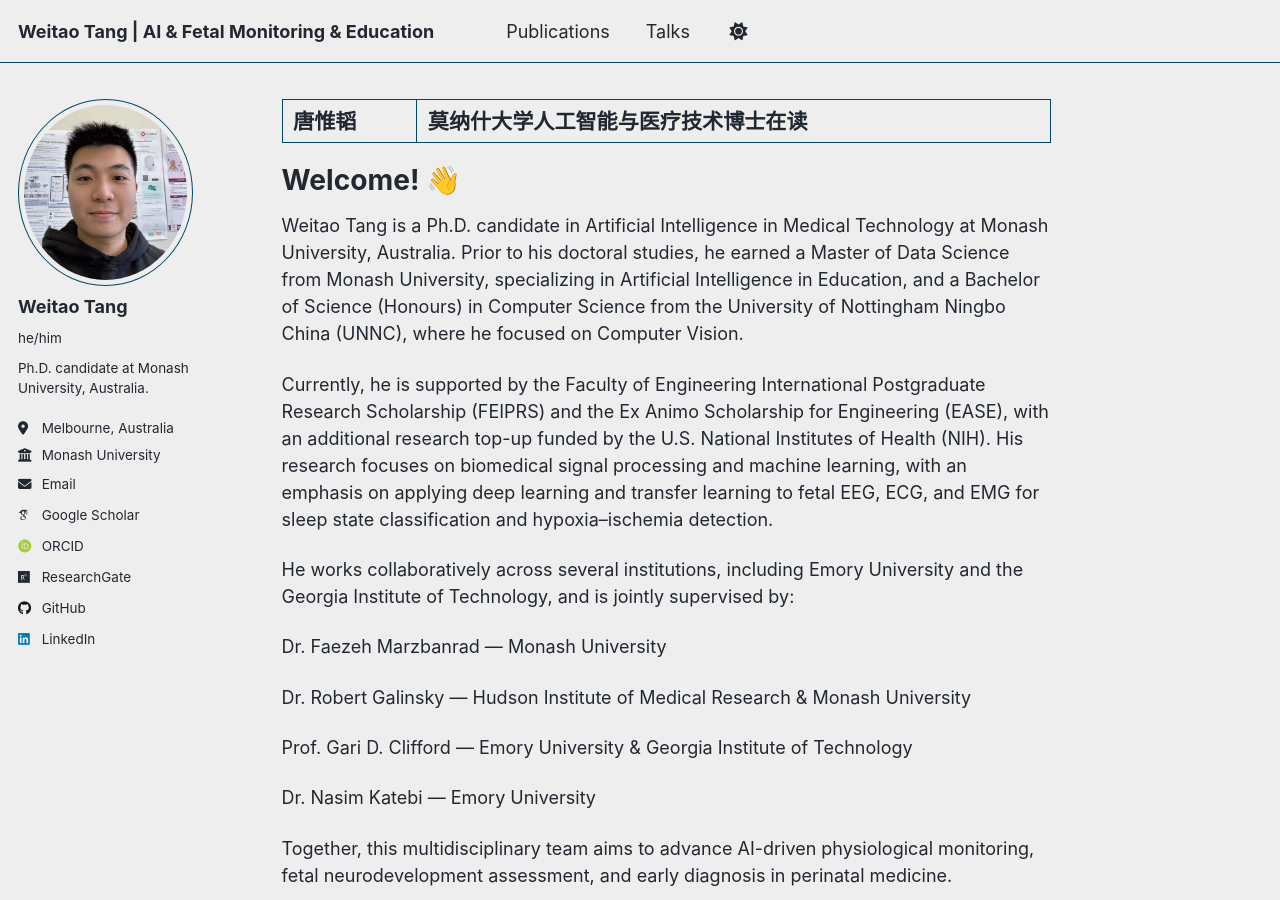
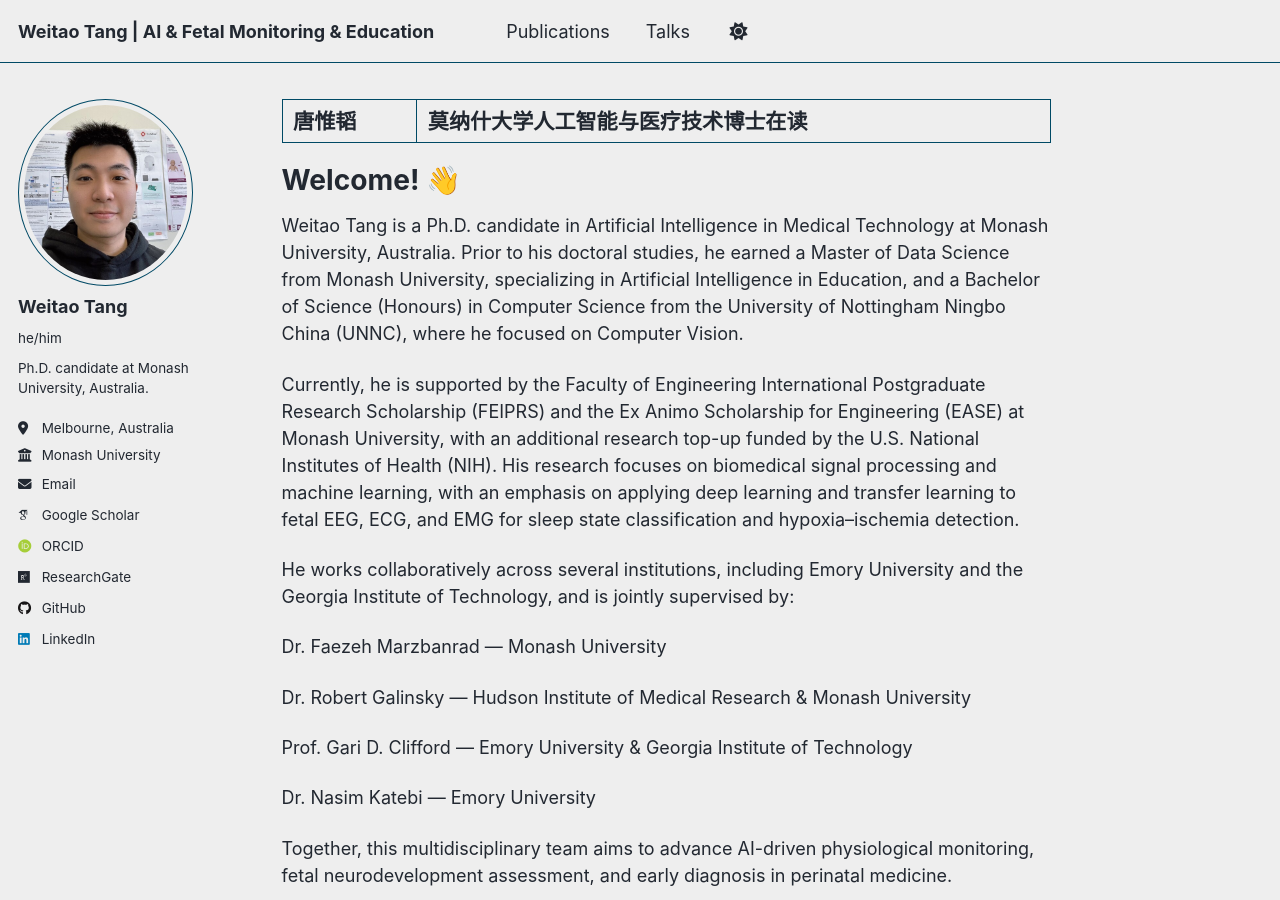
Before and after one commit to WeitaoTang-GitHub/WeitaoTang-GitHub.github.io, a Jekyll site: the page built from _pages/about.md, in a window 1280 px wide and 900 px high. Built offline with Jekyll 4.4.1, drawn with Linux system fonts in a browser that asks for light colours; some web fonts are replaced.

Commit message:
Update about.md

```diff
--- a/_pages/about.md
+++ b/_pages/about.md
@@ -11,7 +11,7 @@ Welcome! 👋
 ======
 Weitao Tang is a Ph.D. candidate in Artificial Intelligence in Medical Technology at Monash University, Australia. Prior to his doctoral studies, he earned a Master of Data Science from Monash University, specializing in Artificial Intelligence in Education, and a Bachelor of Science (Honours) in Computer Science from the University of Nottingham Ningbo China (UNNC), where he focused on Computer Vision.
 
-Currently, he is supported by the Faculty of Engineering International Postgraduate Research Scholarship (FEIPRS) and the Ex Animo Scholarship for Engineering (EASE), with an additional research top-up funded by the U.S. National Institutes of Health (NIH). His research focuses on biomedical signal processing and machine learning, with an emphasis on applying deep learning and transfer learning to fetal EEG, ECG, and EMG for sleep state classification and hypoxia–ischemia detection.
+Currently, he is supported by the Faculty of Engineering International Postgraduate Research Scholarship (FEIPRS) and the Ex Animo Scholarship for Engineering (EASE) at Monash University, with an additional research top-up funded by the U.S. National Institutes of Health (NIH). His research focuses on biomedical signal processing and machine learning, with an emphasis on applying deep learning and transfer learning to fetal EEG, ECG, and EMG for sleep state classification and hypoxia–ischemia detection.
 
 He works collaboratively across several institutions, including Emory University and the Georgia Institute of Technology, and is jointly supervised by:
 
```
